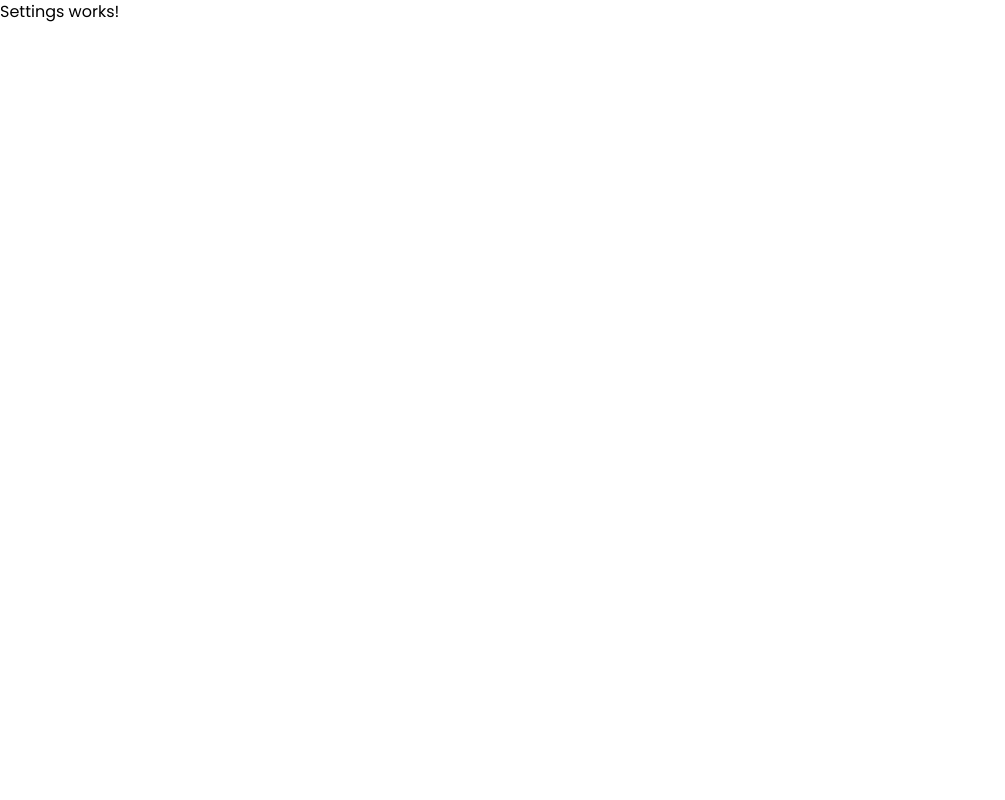
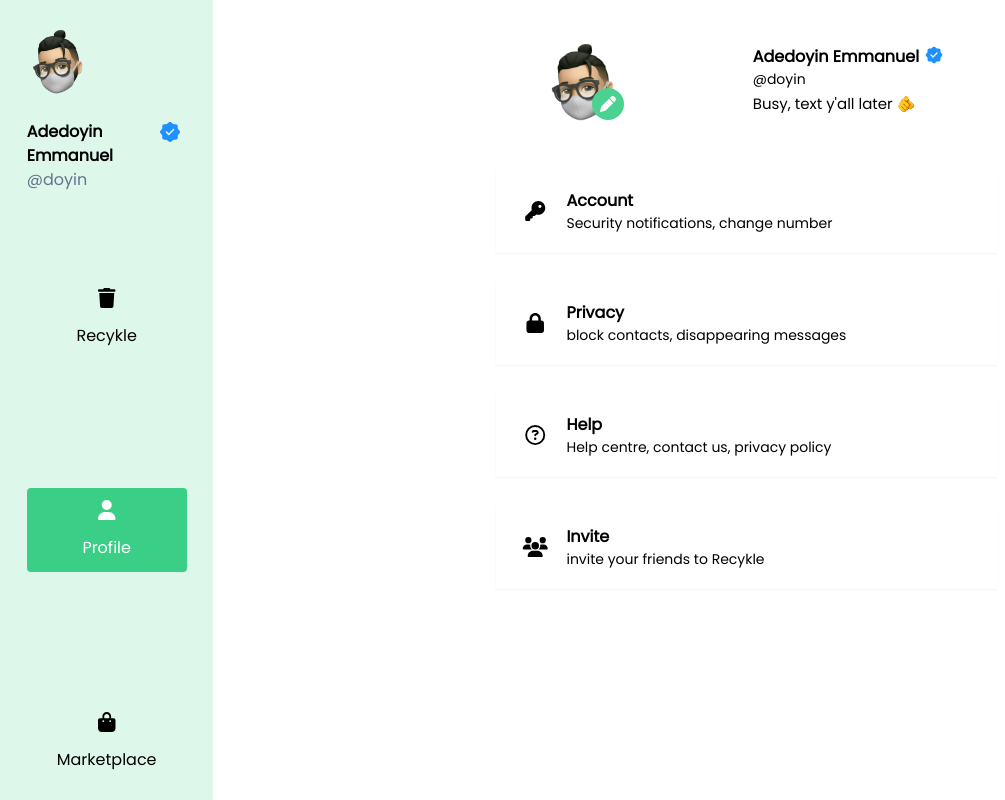
Before and after one commit to Adedoyin-Emmanuel/Recykle, a React (Vite) app: page /settings in a window 1280 px wide. Shown: the whole page, without its empty margins (0-1005 px from the left). Built offline with nearby package versions, Linux system fonts and the light colour scheme.

Commit message:
Feat: Finished profile UI

```diff
--- /dev/null
+++ b/src/components/SettingsCard/SettingsCard.tsx
@@ -0,0 +1,46 @@
+import React from "react";
+import { FontAwesomeIcon } from "@fortawesome/react-fontawesome";
+import { IconProp } from "@fortawesome/fontawesome-svg-core";
+
+export interface SettingsCardProps
+  extends React.HTMLAttributes<HTMLDivElement> {
+  className?: string;
+  settingsCardIcon: IconProp;
+  settingsCardHeaderText: string;
+  settingsCardSubText: string;
+  others?: React.Attributes;
+  onClick: () => void;
+}
+
+const SettingsCard = ({
+  className,
+  settingsCardIcon,
+  settingsCardHeaderText,
+  settingsCardSubText,
+  onClick,
+  ...others
+}: SettingsCardProps): JSX.Element => {
+  return (
+    <section
+      className={`settings-card shadow-sm mt-4 hover:bg-green-5 w-full flex items-center p-5 cursor-pointer ${className}`}
+      {...others}
+      onClick={onClick}
+    >
+      <FontAwesomeIcon
+        className="w-1/12 "
+        size={"lg"}
+        icon={settingsCardIcon}
+      />
+
+      <section className="settings-card-details w-10/12 md:mx-3 mx-4">
+        <h4 className="settings-header-name capialize font-bold">
+          {settingsCardHeaderText}
+        </h4>
+
+        <p className="text-sm">{settingsCardSubText}</p>
+      </section>
+    </section>
+  );
+};
+
+export default SettingsCard;
--- /dev/null
+++ b/src/components/UserProfileCard/UserProfileCard.tsx
@@ -0,0 +1,90 @@
+import React from "react";
+import { useNavigate } from "react-router-dom";
+import { navigateToProfileEdit } from "../../utils/navigate";
+import { FontAwesomeIcon } from "@fortawesome/react-fontawesome";
+import { faPen } from "@fortawesome/free-solid-svg-icons";
+import VerifiedIcon from "./../../assets/verify.svg";
+
+interface UserProfileCardProps extends React.HTMLAttributes<HTMLDivElement> {
+  className?: string;
+  isVerified: boolean;
+  profileImage: string;
+  profileName: string;
+  profileUsername?: string;
+  profileDescription: string;
+  others?: React.Attributes;
+}
+
+const UserProfileCard = ({
+  className,
+  isVerified,
+  profileImage,
+  profileName,
+  profileUsername,
+  profileDescription,
+  ...others
+}: UserProfileCardProps): JSX.Element => {
+  const navigateTo = useNavigate();
+
+  const handleProfileCardClick = () => {
+    navigateToProfileEdit(navigateTo);
+  };
+
+  const handleProfileEditIconClick = () => {
+    navigateToProfileEdit(navigateTo);
+  };
+
+  const HeaderSection = () => {
+    return isVerified ? (
+      <>
+        <h4 className="recycling-company-name font-bold flex">
+          {profileName}
+          <p className="m-0 px-[5px]">
+            <img
+              src={VerifiedIcon}
+              alt="company-verified"
+              width={20}
+              height={20}
+            />
+          </p>
+        </h4>
+        <p className="text-sm text-slate-5 mb-1">@{profileUsername}</p>
+      </>
+    ) : (
+      <>
+        <h4 className="recycling-company-name font-bold">{profileName}</h4>
+        <p className="text-sm text-slate-5 mb-1">@{profileUsername}</p>
+      </>
+    );
+  };
+
+  return (
+    <section
+      className={`user-profile-card w-full cursor-pointer hover:bg-slate-50 flex items-center md:justify-around ${className}`}
+      {...others}
+      onClick={handleProfileCardClick}
+    >
+      <section className="image flex items-center justify-center">
+        <img
+          src={profileImage}
+          alt="user profile image"
+          className="h-24 w-20"
+        />
+
+        <FontAwesomeIcon
+          icon={faPen}
+          className="bg-green-100 hover:bg-slate-200 text-white duration-100 transform-gpu -translate-x-8 translate-y-6 ease-in-out rounded-full p-2 hover:text-black cursor-pointer"
+          size={"1x"}
+          title="Edit profile"
+          onClick={handleProfileEditIconClick}
+        />
+      </section>
+      <section className="profile-name">
+        <HeaderSection />
+        <p className="profile-description text-[15px]">{profileDescription}</p>
+      </section>
+    </section>
+  );
+};
+
+export default UserProfileCard;
--- a/src/pages/Profile/Profile.tsx
+++ b/src/pages/Profile/Profile.tsx
@@ -1,6 +1,5 @@
 import React from "react";
 import Dashboard from "../Dashboard/Dashboard";
-import Input from "../../components/Input/Input";
 import Memoji from "./../../assets/memoji.png";
 import VerifiedLogo from "./../../assets/verify.svg";
 import { FontAwesomeIcon } from "@fortawesome/react-fontawesome";
@@ -8,12 +7,8 @@ import {
   faLocationDot,
   faCalendar,
   faRecycle,
-  faKey,
-  faLock,
-  faUsers,
   faGear,
 } from "@fortawesome/free-solid-svg-icons";
-import { faQuestionCircle } from "@fortawesome/free-regular-svg-icons";
 import { faPen } from "@fortawesome/free-solid-svg-icons";
 import {
   navigateToSettings,
--- a/src/pages/Settings/Settings.tsx
+++ b/src/pages/Settings/Settings.tsx
@@ -1,18 +1,101 @@
+import React from "react";
+import Dashboard from "../Dashboard/Dashboard";
+import Memoji from "./../../assets/memoji.png";
 
-import React from "react";
-import {Link, useNavigate} from "react-router-dom";
+import { faKey, faLock, faUsers } from "@fortawesome/free-solid-svg-icons";
+import { faQuestionCircle } from "@fortawesome/free-regular-svg-icons";
+import UserProfileCard from "../../components/UserProfileCard/UserProfileCard";
+import SettingsCard from "../../components/SettingsCard/SettingsCard";
+import SettingsCardProps from "../../components/SettingsCard/SettingsCard";
 
-interface SettingsProps {
+import {
+  navigateToSettings,
+  navigateToProfileEdit,
+} from "../../utils/navigate";
 
-}
+import { useNavigate } from "react-router-dom";
 
-const Settings:React.FC = (): JSX.Element => {
-    const navigateTo = useNavigate();
-    return (
-        <React.Fragment>
-            <h1>Settings works!</h1>
-        </React.Fragment>
-    );
-}
+const Settings: React.FC = (): JSX.Element => {
+  const navigateTo = useNavigate();
+
+  const handleSettingsButtonClick = () => {
+    navigateToSettings(navigateTo);
+  };
+
+  const handleProfileEditIconClick = () => {
+    navigateToProfileEdit(navigateTo);
+  };
+
+  const allSettings = [
+    {
+      name: "Account",
+      subText: "Security notifications, change number",
+      icon: faKey,
+      onClick: () => {
+        console.log(` settings clicked`);
+      },
+    },
+
+    {
+      name: "Privacy",
+      subText: "block contacts, disappearing messages",
+      icon: faLock,
+      onClick: () => {
+        console.log(` settings clicked`);
+      },
+    },
+
+    {
+      name: "Help",
+      subText: "Help centre, contact us, privacy policy",
+      icon: faQuestionCircle,
+      onClick: () => {
+        console.log(` settings clicked`);
+      },
+    },
+
+    {
+      name: "Invite",
+      subText: "invite your friends to Recykle",
+      icon: faUsers,
+      onClick: () => {
+        console.log(` settings clicked`);
+      },
+    },
+  ];
+
+  const mapSettingsTags = allSettings.map(
+    (element: SettingsCardProps, index: number) => {
+      const { name, subText, icon, onClick } = element;
+
+      return (
+        <SettingsCard
+          key={index}
+          settingsCardHeaderText={name}
+          settingsCardSubText={subText}
+          settingsCardIcon={icon}
+          onClick={onClick}
+        />
+      );
+    }
+  );
+
+  return (
+    <Dashboard onProfilePage>
+      <section className="profile-section w-full lg:w-2/4 mx-auto flex flex-col items-start justify-start gap-3">
+        <UserProfileCard
+          profileImage={Memoji}
+          isVerified
+          profileName="Adedoyin Emmanuel"
+          profileUsername="doyin"
+          profileDescription="Busy, text y'all later 🫵"
+        />
+        <hr />
+        {mapSettingsTags}
+        <section className="action-buttons"></section>
+      </section>
+    </Dashboard>
+  );
+};
 
 export default Settings;
```
